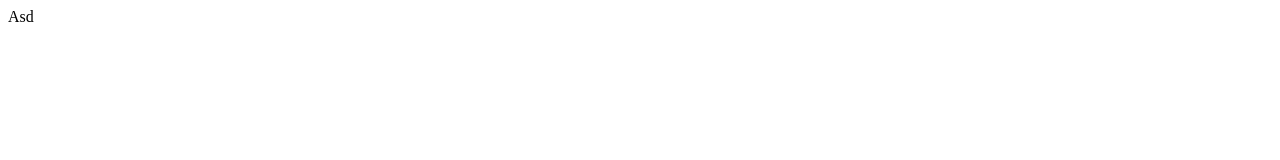
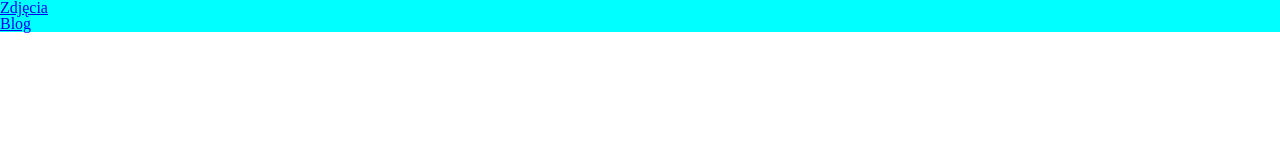
Before and after one commit to mddr/NASAPhotoPicker, a plain HTML site: page index.html in a window 1280 px wide. Drawn offline with nearby package versions, Linux system fonts and the light colour scheme.

Commit message:
sample css

```diff
--- /dev/null
+++ b/index.css
@@ -0,0 +1,4 @@
+.menu-container {
+    background-color: cyan;
+    width: 100vw;
+}
--- a/index.html
+++ b/index.html
@@ -1,11 +1,27 @@
 <html>
     <head>
+        <title>NASA Photo picker</title>
+        <meta charset="utf-8">
+        <meta name="viewport" content="width=device-width, initial-scale=1">
+
+        <link href="reset.css" rel="stylesheet" type="text/css">
+        <link href="index.css" rel="stylesheet" type="text/css">
         <script src="https://ajax.googleapis.com/ajax/libs/angularjs/1.6.9/angular.min.js"></script>
     </head>
     <body>
         <div ng-app="NASAPhotoPicker" ng-controller="PhotosController">
-            <p>{{ test }}</p>
+            <div class="menu-container">
+                <ul class="menu">
+                    <li class="menu-item">
+                        <a href="index.html">Zdjęcia</a>
+                    </li>
+                    <li class="menu-item">
+                        <a href="blog.html">Blog</a>
+                    </li>
+                </ul>
+            </div>
         </div>
+
 
         <script src="controllers/photos-controller.js"></script>
     </body>
--- /dev/null
+++ b/reset.css
@@ -0,0 +1,48 @@
+/* http://meyerweb.com/eric/tools/css/reset/
+   v2.0 | 20110126
+   License: none (public domain)
+*/
+
+html, body, div, span, applet, object, iframe,
+h1, h2, h3, h4, h5, h6, p, blockquote, pre,
+a, abbr, acronym, address, big, cite, code,
+del, dfn, em, img, ins, kbd, q, s, samp,
+small, strike, strong, sub, sup, tt, var,
+b, u, i, center,
+dl, dt, dd, ol, ul, li,
+fieldset, form, label, legend,
+table, caption, tbody, tfoot, thead, tr, th, td,
+article, aside, canvas, details, embed,
+figure, figcaption, footer, header, hgroup,
+menu, nav, output, ruby, section, summary,
+time, mark, audio, video {
+	margin: 0;
+	padding: 0;
+	border: 0;
+	font-size: 100%;
+	font: inherit;
+	vertical-align: baseline;
+}
+/* HTML5 display-role reset for older browsers */
+article, aside, details, figcaption, figure,
+footer, header, hgroup, menu, nav, section {
+	display: block;
+}
+body {
+	line-height: 1;
+}
+ol, ul {
+	list-style: none;
+}
+blockquote, q {
+	quotes: none;
+}
+blockquote:before, blockquote:after,
+q:before, q:after {
+	content: '';
+	content: none;
+}
+table {
+	border-collapse: collapse;
+	border-spacing: 0;
+}
```
